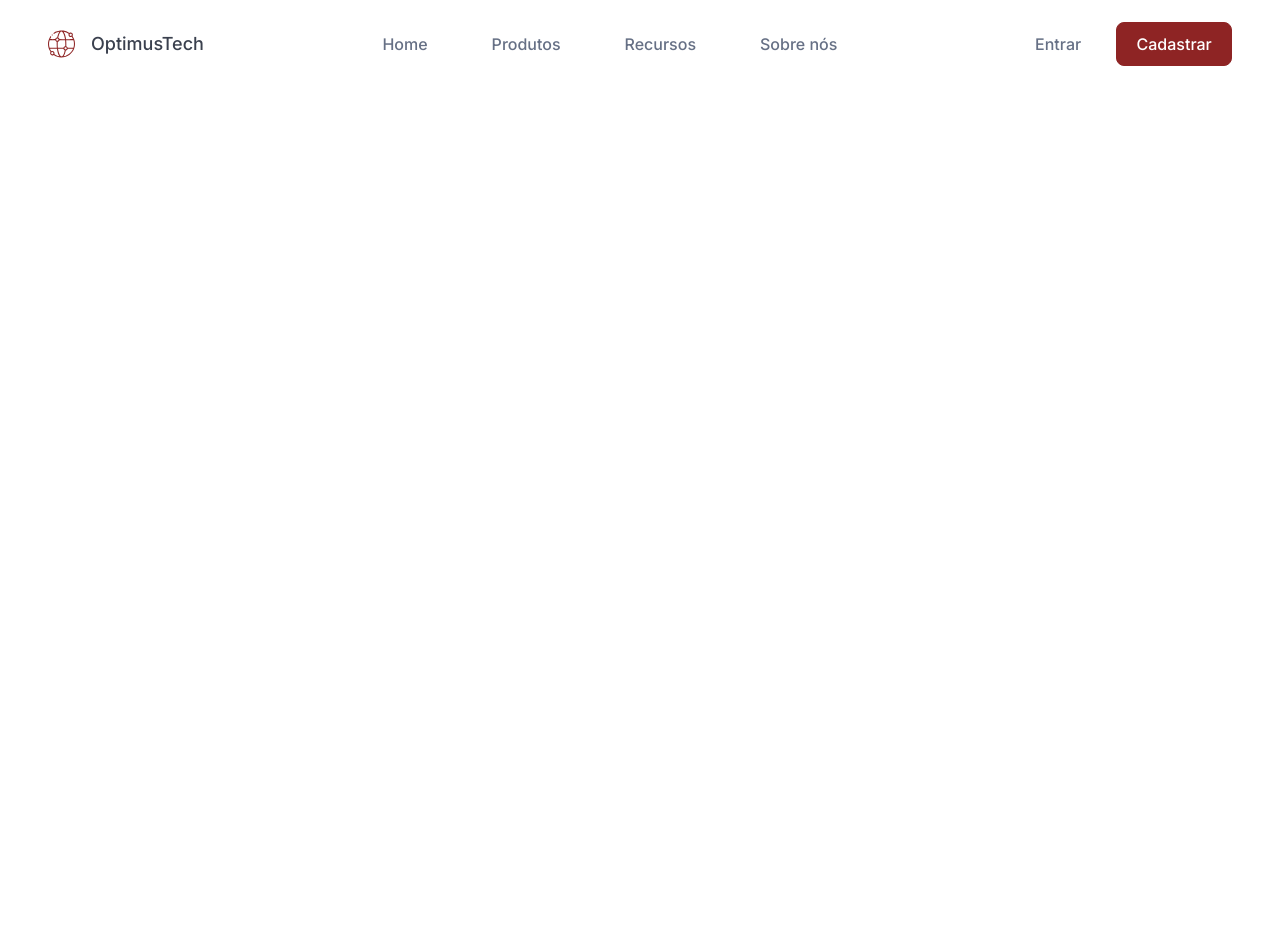
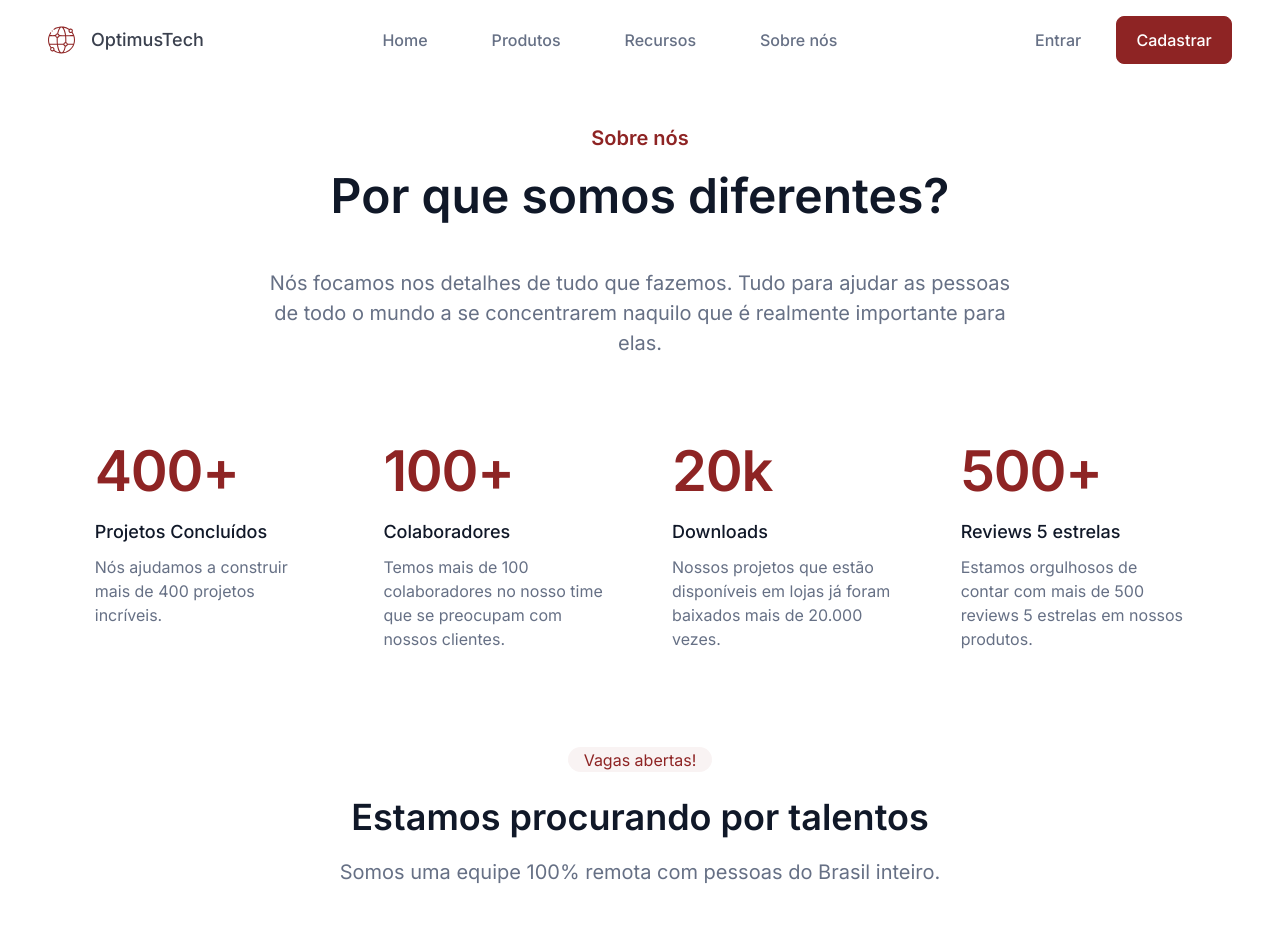
Before and after one commit to arturalencar/optimus-tech-page, a plain HTML site: page index.html in a window 1280 px wide. Shown: the top 939 px of the page. Before the commit the page ends 800 px from the top, so only its background shows below. Drawn offline with Linux system fonts and the light colour scheme.

Commit message:
Adicionando seções de conteúdo principal e atualizando estilos para cabeçalho e botões

```diff
--- a/index.html
+++ b/index.html
@@ -28,11 +28,49 @@
         </ul>
 
         <div class="container">
-            <a href="#" class="container__botao container__botao--login">Entrar</a>
-            <a href="#" class="container__botao container__botao--cadastro">Cadastrar</a>
+            <button href="#" class="container__botao container__botao--login">Entrar</button>
+            <button href="#" class="container__botao container__botao--cadastro">Cadastrar</button>
         </div>
     </header>
-    <main></main>
+    <main>
+        <section class="banner">
+            <span class="banner__subtitulo">Sobre nós</span>
+            <h2 class="banner__titulo">Por que somos diferentes?</h2>
+            <p class="banner__texto">Nós focamos nos detalhes de tudo que fazemos. Tudo para ajudar as pessoas de todo o mundo a se concentrarem naquilo que é realmente importante para elas.</p>
+        </section>
+
+        <section class="metricas">
+            <div class="metricas__container">
+                <h2 class="metricas__numeros">400+</h2>
+                <h3 class="metricas__titulo">Projetos Concluídos</h3>
+                <p class="metricas__texto">Nós ajudamos a construir mais de 400 projetos incríveis.</p>
+            </div>
+            <div class="metricas__container">
+                <h2 class="metricas__numeros">100+</h2>
+                <h3 class="metricas__titulo">Colaboradores</h3>
+                <p class="metricas__texto">Temos mais de 100 colaboradores no nosso time que se preocupam com nossos clientes.</p>
+            </div>
+            <div class="metricas__container">
+                <h2 class="metricas__numeros">20k</h2>
+                <h3 class="metricas__titulo">Downloads</h3>
+                <p class="metricas__texto">Nossos projetos que estão disponíveis em lojas já foram baixados mais de 20.000 vezes.</p>
+            </div>
+            <div class="metricas__container">
+                <h2 class="metricas__numeros">500+</h2>
+                <h3 class="metricas__titulo">Reviews 5 estrelas</h3>
+                <p class="metricas__texto">Estamos orgulhosos de contar com mais de 500 reviews 5 estrelas em nossos produtos.</p>
+            </div>
+        </section>
+
+        <section class="vagas">
+            <div class="vagas__container">
+                <h3 class="vagas__subtitulo">Vagas abertas!</h3>
+                <h2 class="vagas__titulo">Estamos procurando por talentos</h2>
+                <p class="vagas__texto">Somos uma equipe 100% remota com pessoas do Brasil inteiro.</p>
+                <img src="./images/equipe_reunida.png" alt="Equipe de profissionais da empresa reunidos em uma sala." class="vagas__imagem">
+            </div>
+        </section>
+    </main>
     <footer></footer>
 </body>
 </html>
--- a/style.css
+++ b/style.css
@@ -1,10 +1,13 @@
 @import url("./reset.css");
 @import url("./styles/header.css");
+@import url("./styles/banner.css");
+@import url("./styles/metricas.css");
+@import url("./styles/vagas.css");
 
 :root {
     --branco: #FFFFFF;
     --vermelho: #8E2424;
-    --vermelho-fundo-botao: #8E24240D;
+    --vermelho-fundo: #8E24240D;
     --cinza-logo: #3A404E;
     --cinza-titulo: #101828;
     --cinza-texto: #667085;
@@ -13,6 +16,8 @@
 }
 
 body {
+    width: 100%;
+    height: 100vh;
     background-color: var(--branco);
     font-family: var(--fonte-principal);
     font-size: 16px;
--- /dev/null
+++ b/styles/banner.css
@@ -0,0 +1,29 @@
+.banner {
+    display: flex;
+    flex-direction: column;
+    align-items: center;
+    justify-content: center;
+
+    padding: 3em 0 2em 0;
+}
+
+.banner__titulo {
+    color: var(--cinza-titulo);
+    font-size: 48px;
+    font-weight: 600;
+    margin: .5em 0 1em 0;
+}
+
+.banner__subtitulo {
+    color: var(--vermelho);
+    font-weight: 600;
+    font-size: 20px;
+}
+
+.banner__texto {
+    color: var(--cinza-texto);
+    font-size: 20px;
+    width: 60%;
+    text-align: center;
+    line-height: 30px;
+}
--- a/styles/header.css
+++ b/styles/header.css
@@ -15,11 +15,11 @@
 .container__titulo {
     font-size: 18px;
     color: var(--cinza-logo);
-    line-height: 24px;
 }
 
 .lista__menu {
     display: flex;
+
 }
 
 .lista__item {
@@ -28,16 +28,25 @@
 
 .lista__link {
     color: var(--cinza-texto);
-    line-height: 24px;
+}
+
+.lista__link:hover {
+    color: var(--vermelho);
+    transition: color 0.2s ease-in-out;
 }
 
 .container__botao {
     padding: 0.8em 1.2em;
-    border-radius: 8px;
-}
+    border-radius: 0.5em;
+    border: none;
+    cursor: pointer;
 
-.container__botao--login {
     color: var(--cinza-texto);
+    font-family: var(--fonte-principal);
+    font-weight: 500;
+    font-size: 1em;
+    background-color: var(--branco);
+
 }
 
 .container__botao--cadastro {
--- /dev/null
+++ b/styles/metricas.css
@@ -0,0 +1,32 @@
+.metricas {
+    display: flex;
+    justify-content: center;
+    gap: 2em;
+    padding: 2em 1em;
+}
+
+.metricas__container {
+    width: 18%;
+    padding: 1em;
+}
+
+.metricas__numeros {
+    color: var(--vermelho);
+    font-size: 3.5em;
+    font-weight: 600;
+    line-height: 120%;
+    letter-spacing: -1.2px;
+}
+
+.metricas__titulo {
+    color: var(--cinza-titulo);
+    font-size: 18px;
+    font-weight: 500;
+
+    margin: 1em 0 0.75em 0;
+}
+
+.metricas__texto {
+    color: var(--cinza-texto);
+    line-height: 150%;
+}
--- /dev/null
+++ b/styles/vagas.css
@@ -0,0 +1,34 @@
+.vagas {
+    padding: 3em;
+}
+
+.vagas__container {
+    display: flex;
+    flex-direction: column;
+    align-items: center;
+
+}
+
+.vagas__subtitulo {
+    padding: 0.3em 1em;
+    background-color: var(--vermelho-fundo);
+    color: var(--vermelho);
+    border-radius: 1em;
+}
+
+.vagas__titulo {
+    color: var(--cinza-titulo);
+    font-size: 2.25em;
+    font-weight: 600;
+
+    margin: 0.75em;
+}
+
+.vagas__texto {
+    color: var(--cinza-texto);
+    font-size: 1.25em;
+    margin-bottom: 3em;
+}
+.vagas__imagem {
+    width: 80%;
+}
```
